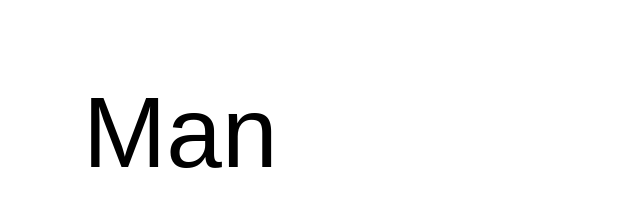
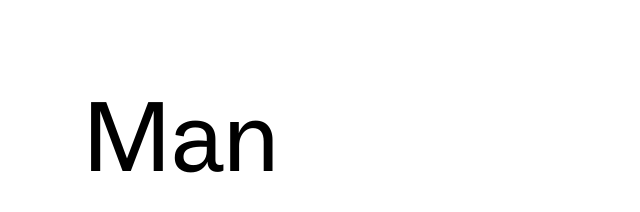
Before and after one commit to hunilune/yisgreaterthanx, a plain HTML site: page index.html in a window 1280 px wide. Shown: the whole page, without its empty margins (0-640 px from the left). Drawn offline with nearby package versions, Linux system fonts and the light colour scheme.

Commit message:
Update style.css

```diff
--- a/style.css
+++ b/style.css
@@ -14,6 +14,11 @@
   }
 }
 
+@font-face {
+      font-family: 'Social';
+      src: url('ABCSocialCyrillic-Regular-Trial.woff') format('woff');
+    }
+
 body {
   font-family: 'Social', sans-serif;
   font-size: 100px;
```
